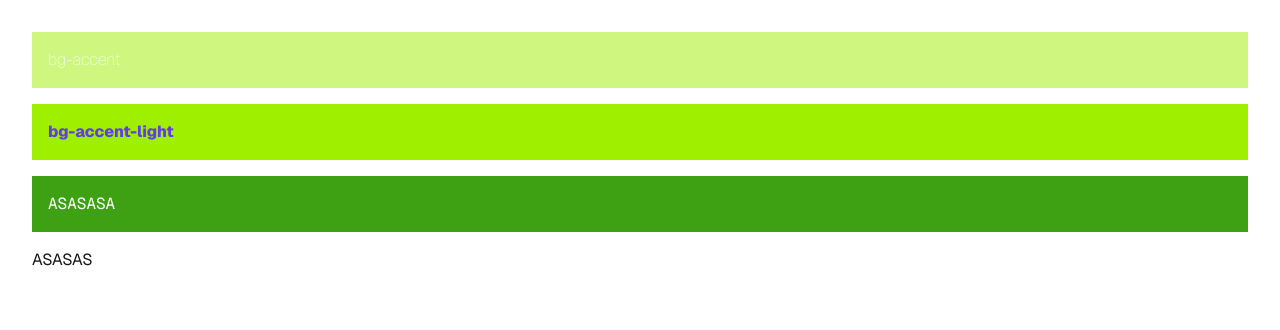
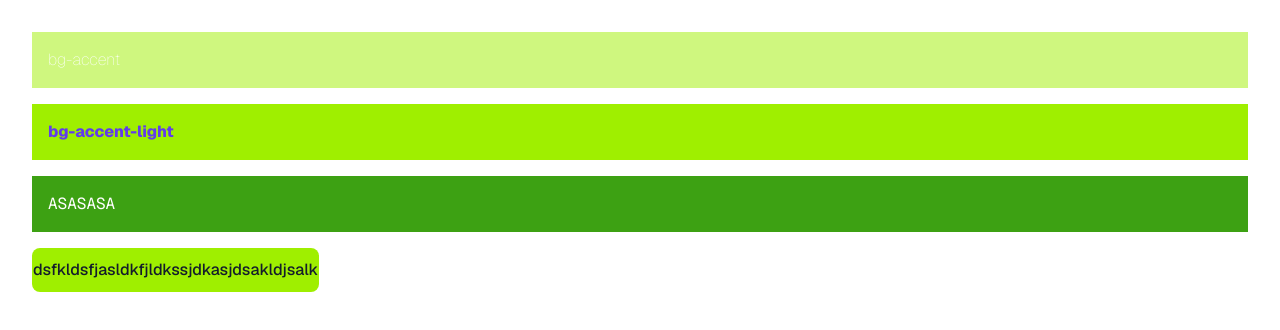
Before and after one commit to Harakirigi/askomyt, a Next.js app: page / in a window 1280 px wide. Shown: the top 330 px of the page. Built offline with nearby package versions, Linux system fonts and the light colour scheme.

Commit message:
version 0.1

```diff
--- a/src/app/page.jsx
+++ b/src/app/page.jsx
@@ -8,7 +8,7 @@ export default function Home() {
         <div className="p-4 font-thin text-white bg-accent-50 text-shadow-transparent">bg-accent</div>
         <div className="p-4 font-extrabold text-secondary bg-accent">bg-accent-light</div>
         <div className="p-4 font-mono text-white bg-accent-dark">ASASASA</div>
-        <Button variant={'primary'}>ASASAS</Button>
+        <Button variant={'accent'}>dsfkldsfjasldkfjldkssjdkasjdsakldjsalk </Button>
 
     </div>
 </>
--- a/src/components/button.jsx
+++ b/src/components/button.jsx
@@ -4,20 +4,34 @@ import PropTypes from "prop-types"
 
 const Button = ({
 
-    className = '',
-    variant = 'primary',
+    className,
+    variant,
     children,
 
 }) => {
 
-    const baseClass = ''
+    const baseClass = 'w-full max-w-max min-w-[150px] h-11 border border-transparent rounded-lg font-sans font-medium text-base transition-all duration-300'
+
+    const variantClasses = {
+        accent: 'bg-accent text-black hover:bg-accent-hover hover:text-black-dark',
+        primary: 'bg-blue-500 text-white hover:bg-blue-600',
+        secondary: 'bg-gray-500 text-white hover:bg-gray-600',
+        outline: 'border-2 border-blue-500 text-blue-500 hover:bg-blue-500 hover:text-white',
+        text: 'text-blue-500 hover:text-blue-600'
+    };
 
 
     return (
-        <button className={`w-full max-w-max min-w-[150px] h-11 border border-transparent rounded-lg font-sans font-medium text-base transition-all duration-300 ${variant} ${className}`}>
+        <button className={`${baseClass} ${variantClasses[variant] || variantClasses.primary} ${className}`}>
             {children}
         </button>
     )
 }
 
+Button.propTypes = {
+    className: PropTypes.string,
+    variant: PropTypes.oneOf(['primary', 'secondary', 'outline', 'text']),
+    children: PropTypes.node.isRequired,
+};
+
 export default Button
--- a/tailwind.config.js
+++ b/tailwind.config.js
@@ -2,7 +2,7 @@
 const config = {
     content: [
         './src/app/**/*.{js,ts,jsx,tsx}',
-        './components/**/*.{js,ts,jsx,tsx}',
+        './src/components/**/*.{js,ts,jsx,tsx}',
     ],
     theme: {
         extend: {
```
